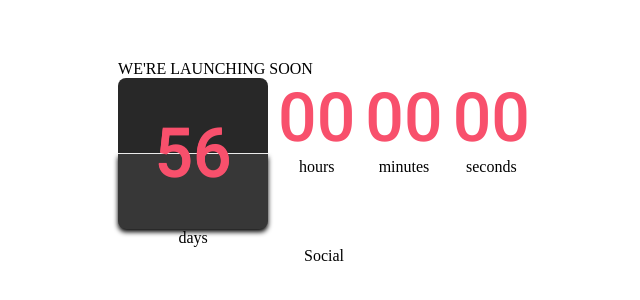
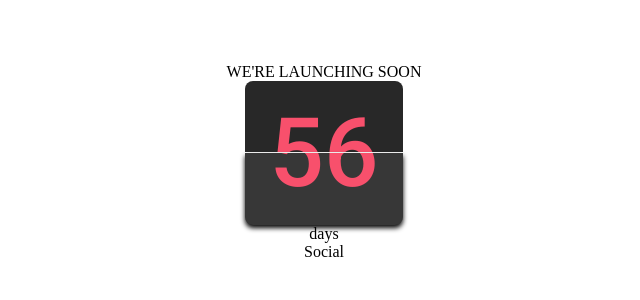
Before and after one commit to Ashard/count-down-timer, a plain HTML site: page index.html in a window 1280 px wide. Shown: the part 238-538 px from the top of the page, without its empty margins (316-956 px from the left). Drawn offline with Linux system fonts and the light colour scheme.

Commit message:
reworking html and css

```diff
--- a/index.html
+++ b/index.html
@@ -20,16 +20,14 @@
 
         <div class="tiles-row-container">
           <div class="tile-container">
-            <div class="tile-top">
-              <p id="days-counter" class="counter-text-styling">56</p>
+            <div class="tile-top">56
             </div>
-            <div class="tile-bottom">
-              <p id="days-counter" class="counter-text-styling">56</p>
+            <div class="tile-bottom">56
             </div>
             <p>days</p>
           </div>
 
-          <div class="tile-container">
+          <!-- <div class="tile-container">
             <div class="tile-bg">
               <p class="counter-text-styling" id="hours-counter">00</p>
             </div>
@@ -49,7 +47,7 @@
               <p class="counter-text-styling" id="seconds-counter">00</p>
             </div>
             <p>seconds</p>
-          </div>
+          </div> -->
         </div>
       </div>
       <div class="socials-flex-item">Social</div>
--- a/styles.css
+++ b/styles.css
@@ -1,6 +1,7 @@
 * {
     margin: 0px;
     padding: 0px;
+    box-sizing: border-box;
 }
 
 .flex-container {
@@ -25,14 +26,6 @@
 }
 
 
-.tile-top, .tile-bottom {
-    width: 150px;
-    height: 75px;
-    display: flex;
-    justify-content: center;
-    align-items: center;
-}
-
 .tile-top {
     background-color: #282828;
     border-top-right-radius: 8px;
@@ -45,32 +38,23 @@
     border-bottom-left-radius: 8px;
     border-bottom-right-radius: 8px;
     box-shadow: 0px 3px 5px black;
-}
-
-.tile-top .counter-text-styling {
-    position: relative;
-    top: 37.5px;
+    display: flex;
+    align-items: flex-end;
 }
 
 
-.tile-bottom .counter-text-styling {
-    position: relative;
-    /* top: 0; */
-    bottom: 37.5px;
-}
-
-/* .tile-bg {
-    display: flex;
-    background-image: url("tile.png");
-    background-size: cover;
-    height: 150px;
-    width: 150px;
-    justify-content: center;
-    align-items: center;
-} */
-
-.counter-text-styling {
+/* How does height .75em and padding 0.25em work??
+Why should we work with em?
+take time to learn the basics... it will help much more in the future
+than just copy pasting code..
+really understand whats happening
+and what does box-sizing: border-box */
+.tile-top, .tile-bottom {
+    height: .75em;
+    overflow: hidden;
+    line-height: 1;
     color: rgb(248, 80, 108);
     font-family: 'Roboto', sans-serif;
-    font-size: 68px;
+    font-size: 6em;
+    padding: 0.25em;
 }
```
